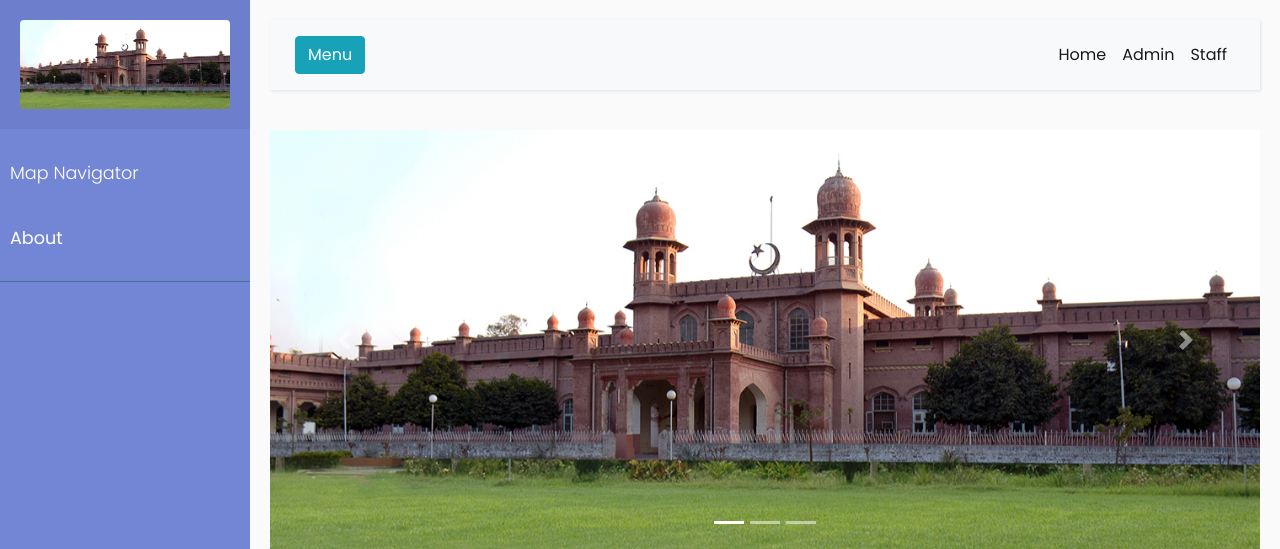
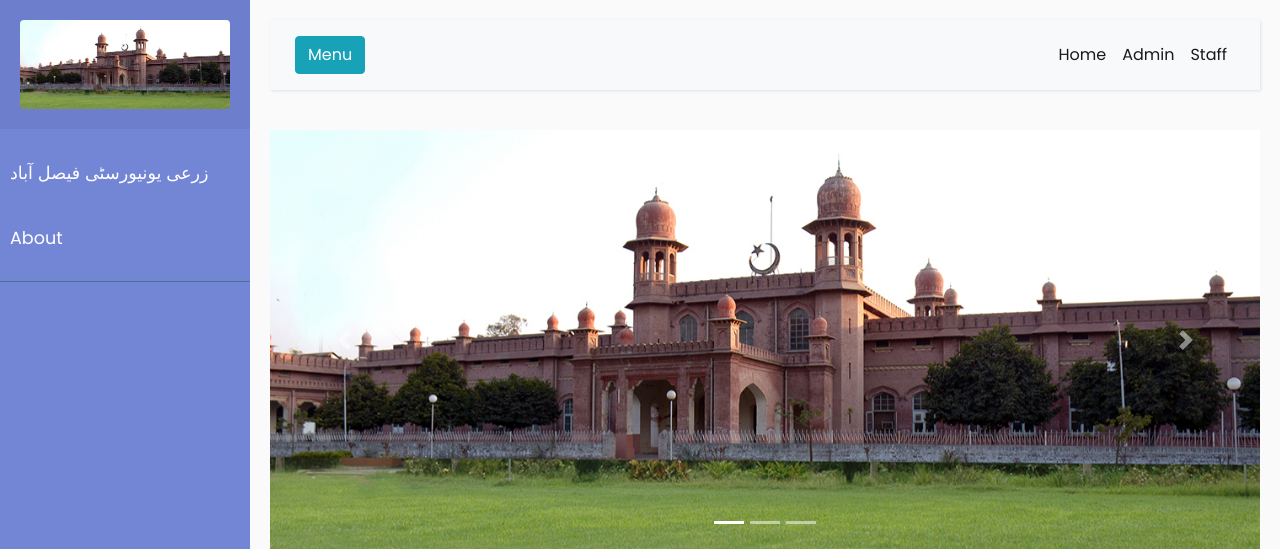
Before and after one commit to ZeroCoolHacker/agrimaps, a Django app: page / in a window 1280 px wide. Shown: the top 549 px of the page. Run offline with Django 3.2, Linux system fonts and the light colour scheme; data that the repository does not hold is empty; some libraries are stand-ins or nearby versions.

Commit message:
change menu label

```diff
--- a/agri/templates/agri/base.html
+++ b/agri/templates/agri/base.html
@@ -192,7 +192,7 @@ a.article:hover {
                     </div>
 
                     <ul class="list-unstyled components">
-                        <p>Map Navigator</p>
+                        <p>زرعی یونیورسٹی فیصل آباد</p>
 
                         {% for faculty in faculties %}
                         <li>
```
